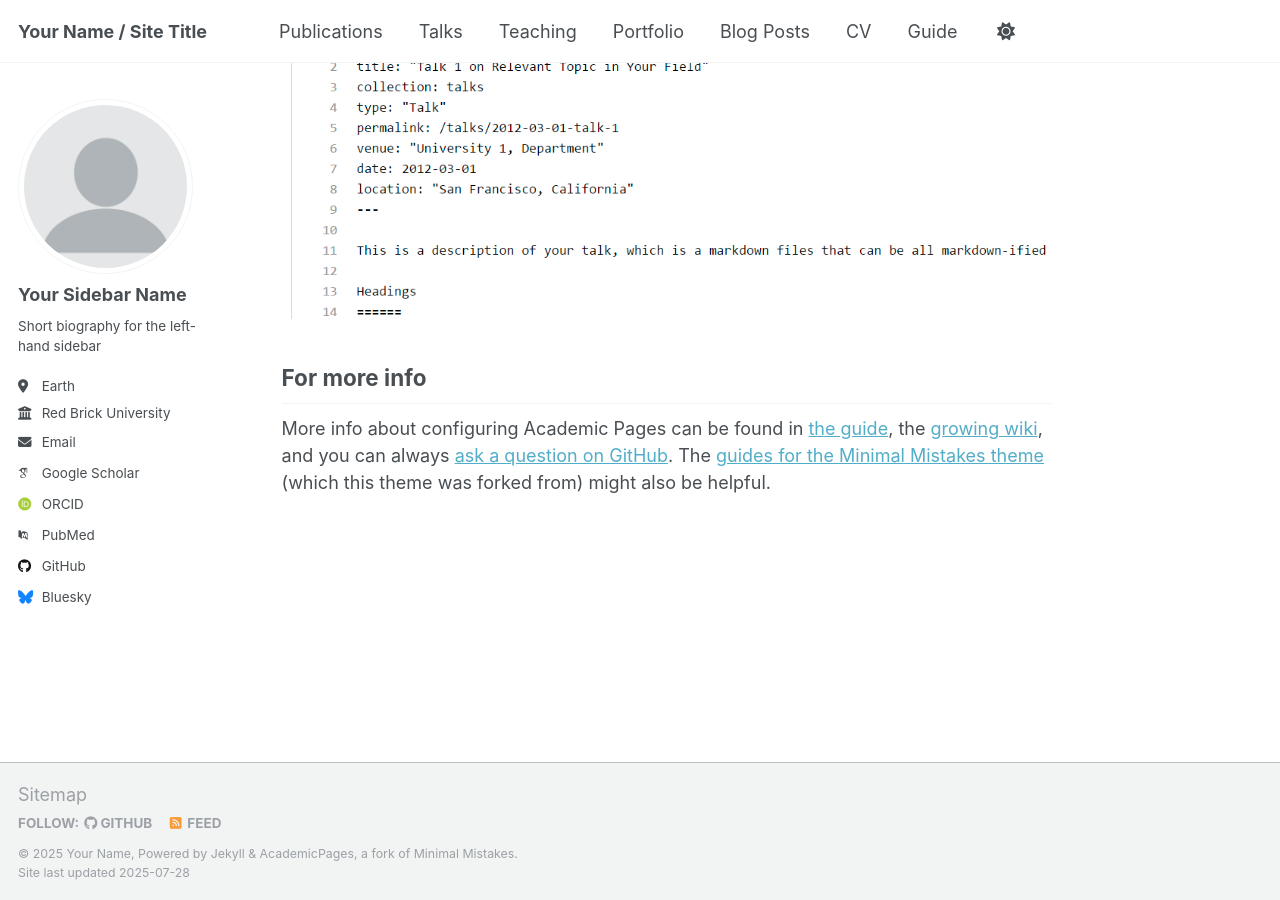
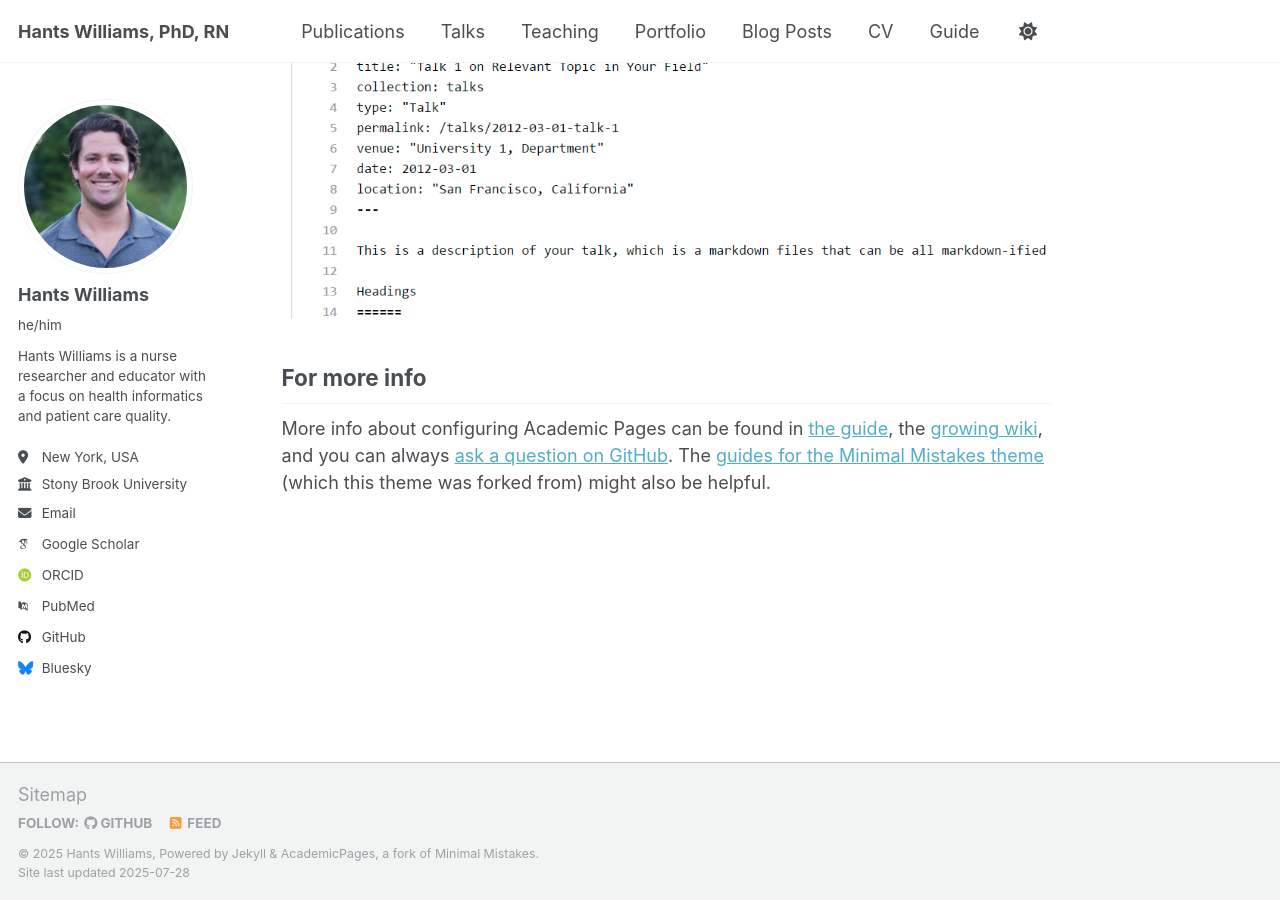
Before and after one commit to hantswilliams/hants-about, a Jekyll site: the page built from _pages/about.md, in a window 1280 px wide and 900 px high, scrolled down 2880 px. Built offline with Jekyll 4.4.1, drawn with Linux system fonts in a browser that asks for light colours; some web fonts are replaced; a script that is not in the unit is left out.

```diff
--- a/_config.yml
+++ b/_config.yml
@@ -9,10 +9,10 @@
 # Basic Site Settings
 locale                   : "en-US"
 site_theme               : "default"
-title                    : "Your Name / Site Title"
+title                    : "Hants Williams, PhD, RN"
 title_separator          : "-"
-name                     : &name "Your Name"
-description              : &description "personal description"
+name                     : &name "Hants Williams"
+description              : &description "Hants Williams is a nurse researcher and educator with a focus on health informatics and patient care quality. This site showcases his academic work, publications, and professional contributions."
 url                      : https://academicpages.github.io # the base hostname & protocol for your site e.g. "https://[your GitHub username].github.io" or if you already have some other page hosted on Github then use "https://[your GitHub username].github.io/[Your Repo Name]"
 baseurl                  : "" # the subpath of your site, e.g. "/blog"
 repository               : "academicpages/academicpages.github.io"
@@ -22,14 +22,14 @@ repository               : "academicpages/academicpages.github.io"
 #               Additional customization can be done by editing /_includes/author-profile.html
 author:
   # Biographic information
-  avatar           : "profile.png"
-  name             : "Your Sidebar Name"
-  pronouns         : # example: "she/her"
-  bio              : "Short biography for the left-hand sidebar"
-  location         : "Earth"
-  employer         : "Red Brick University"
+  avatar           : "hants.jpeg"
+  name             : "Hants Williams"
+  pronouns         : "he/him"
+  bio              : "Hants Williams is a nurse researcher and educator with a focus on health informatics and patient care quality."
+  location         : "New York, USA"
+  employer         : "Stony Brook University"
   uri              : # URL
-  email            : "none@example.org"
+  email            : "hantsawilliams@gmail.com"
 
   # Academic websites
   academia         : # URL
```
Also changed, not shown: _publications/2024-parsley-validity.md (added, +14 -0 lines), images/hants.jpeg (added).
